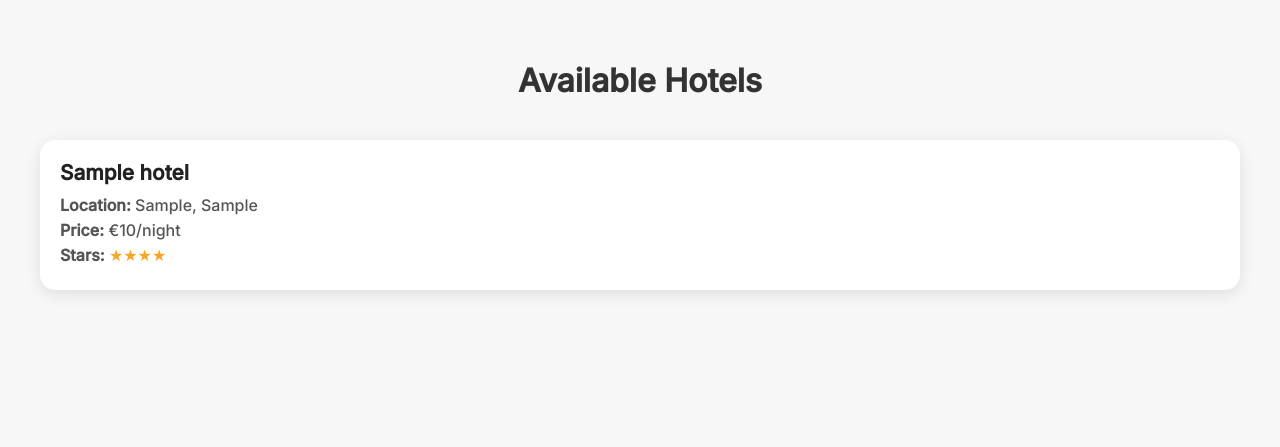
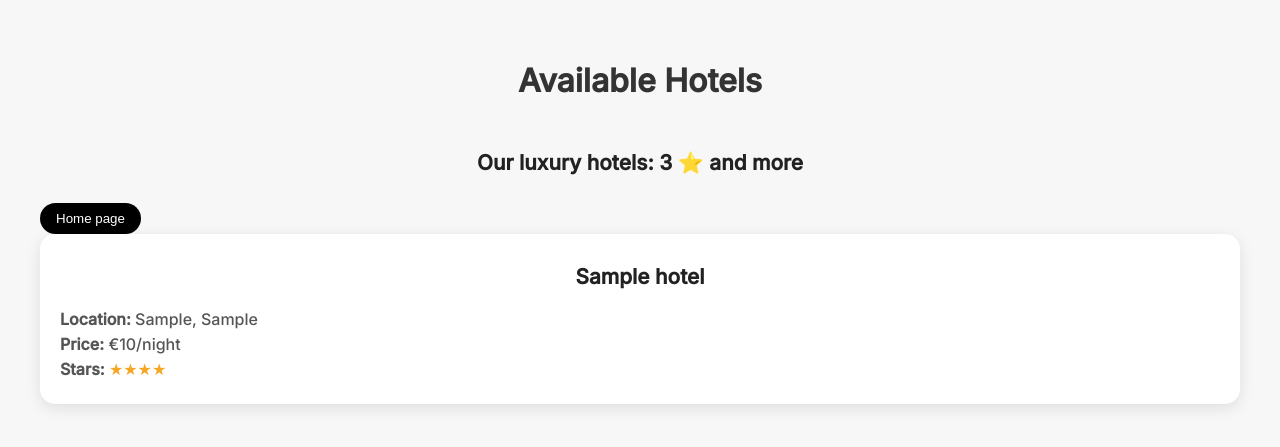
Before and after one commit to lcgrn/EasyTravel, a PHP site: page /hotel.php in a window 1280 px wide. Shown: the top 447 px of the page. Run offline with PHP 8.4, Linux system fonts and the light colour scheme; tables that the repository leaves empty hold one stand-in row (values such as "Sample post").

Commit message:
adding modification on UI

```diff
--- a/hotel.php
+++ b/hotel.php
@@ -41,6 +41,12 @@ $hotels = $stmt->fetchAll(PDO::FETCH_ASSOC);
       margin-bottom: 40px;
       color: #333;
     }
+    h2 {
+      text-align: center;
+      color: #222;
+      font-size: 1.3rem;
+      padding : 10px
+    }
 
     .hotel-list {
       display: grid;
@@ -69,11 +75,38 @@ $hotels = $stmt->fetchAll(PDO::FETCH_ASSOC);
     .stars {
       color: #f5a623;
     }
+
+    .nav-right {
+      display: flex;
+      align-items: center;
+      gap: 20px;
+    }
+
+    .nav-right a {
+      text-decoration: none;
+      color: #000;
+      font-weight: 500;
+    }
+    .nav-right button {
+  background-color: #000;
+  color: white;
+  padding: 8px 16px;
+  border: none;
+  border-radius: 20px;
+  cursor: pointer;
+  font-weight: 500;
+}
+
   </style>
 </head>
 <body>
 
 <h1>Available Hotels</h1>
+<h2>Our luxury hotels: 3 ⭐️ and more</h2>
+
+<div class="nav-right">
+    <button onclick="window.location.href='index.html'">Home page</button>
+</div>
 
 <div class="hotel-list">
   <?php foreach ($hotels as $hotel): ?>
```
Also changed, not shown: hotels_prix_nuit.php (+24 -0 lines), trigger.sql (+5 -39 lines).
